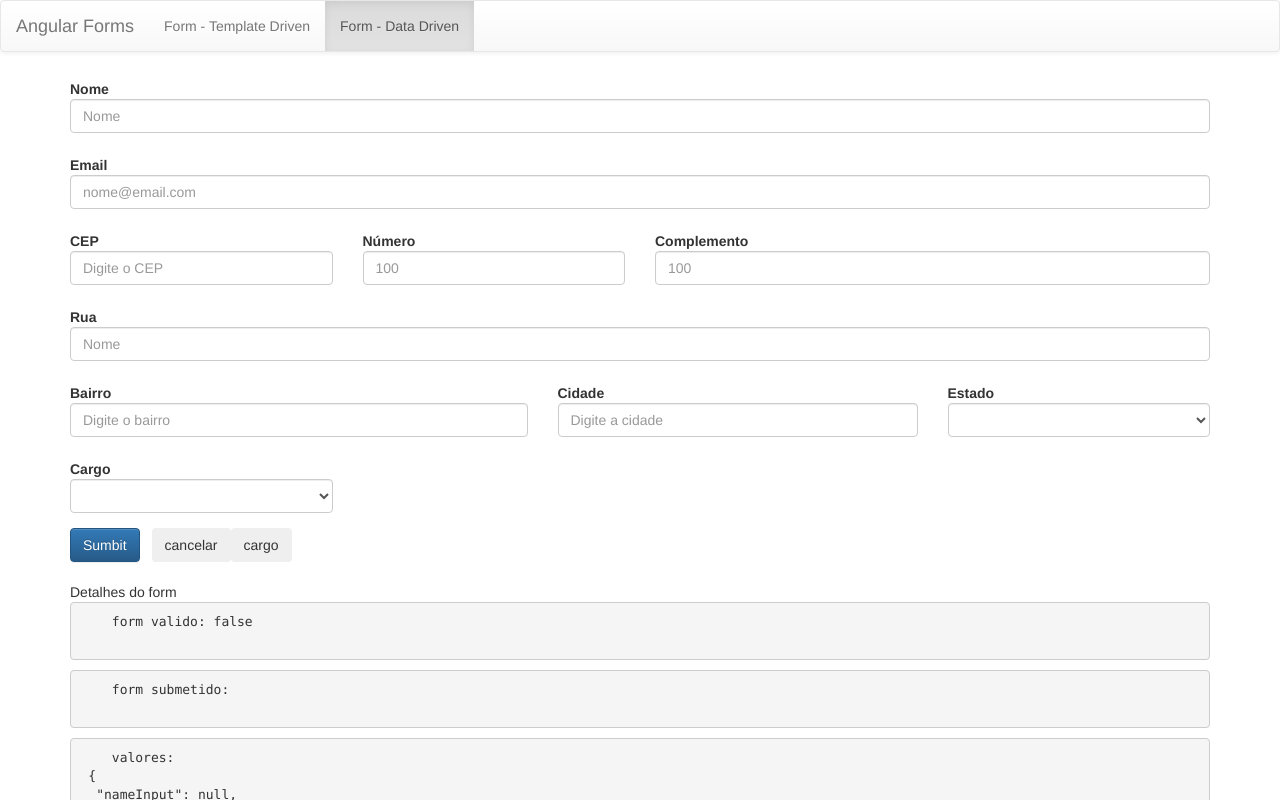
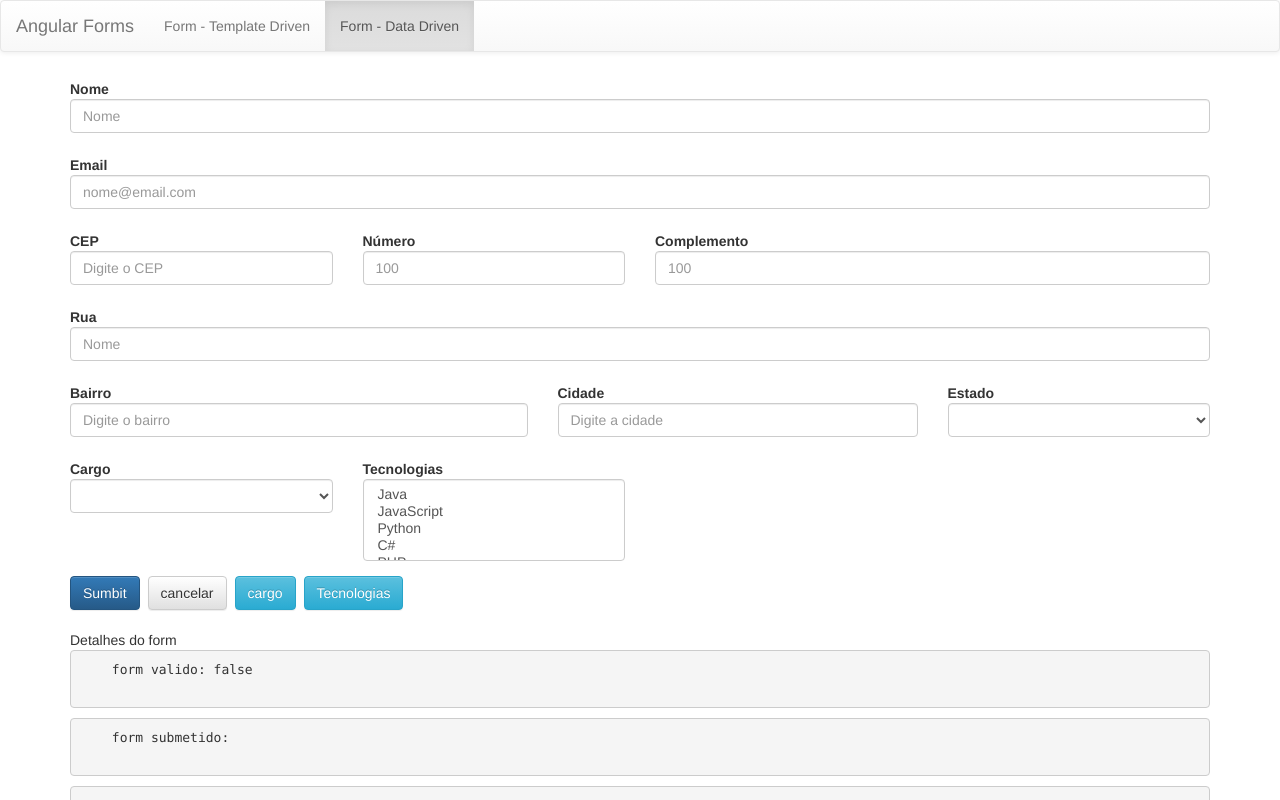
Before and after one commit to vitor-eble/Angular, an Angular app in the folder forms/: page /dataForm in a window 1280 px wide. Shown: the top 800 px of the page. Built offline with nearby package versions, Linux system fonts and the light colour scheme.

Commit message:
aula 104: combobox Multiplo

```diff
--- a/forms/src/app/data-form/data-form.component.css
+++ b/forms/src/app/data-form/data-form.component.css
@@ -0,0 +1,4 @@
+.buttons-actions {
+  display: flex;
+  gap: 8px;
+}
--- a/forms/src/app/data-form/data-form.component.html
+++ b/forms/src/app/data-form/data-form.component.html
@@ -103,16 +103,22 @@
       </option>
     </select>
   </div>
+
+  <div class="col-md-3" [ngClass]="aplicaCssErro('tecnologias')">
+    <label for="tecnologias" class="control-label">Tecnologias</label>
+    <select type="text" class="form-control" id="tecnologias"  placeholder="Digite o estado" formControlName="tecnologias" multiple>
+      <option multiple *ngFor="let tecnologia of tecnologias" [ngValue]="tecnologia.nome" >
+        {{ tecnologia.desc }}
+      </option>
+    </select>
+  </div>
  </div>
 
-  <button type="submit" title="btnSubmit" class="btn btn-primary" style="margin-right: 12px;">
-    Sumbit
-  </button>
-  <button  title="btnSubmit" class="btn " (click)="resetar()">
-    cancelar
-  </button>
-  <button  title="btnSubmit" class="btn " (click)="setCargo()">
-    cargo
-  </button>
+  <div class="buttons-actions">
+    <button type="submit" title="btnSubmit" class="btn btn-primary"> Sumbit </button>
+    <button type="button"  title="btnSubmit" class="btn btn-default" (click)="resetar()"> cancelar </button>
+    <button type="button" title="btnSubmit" class="btn btn-info" (click)="setCargo()">cargo </button>
+    <button type="button" title="btnSubmit" class="btn btn-info" (click)="setTech()">Tecnologias</button>
+  </div>
   <app-form-debug [form]="formulario"></app-form-debug>
 </form>
--- a/forms/src/app/data-form/data-form.component.ts
+++ b/forms/src/app/data-form/data-form.component.ts
@@ -19,6 +19,7 @@ export class DataFormComponent {
   //estados: Estadobr[] = [];
   estados!: Observable<Estadobr[]>;
   cargos: any[] = [];
+  tecnologias: any[] = [];
 
   constructor(
     private formBuilder: FormBuilder,
@@ -28,10 +29,9 @@ export class DataFormComponent {
   ) { }
 
   ngOnInit() {
-
     this.estados = this.dropdownService.getEstadosBr();
-
     this.cargos = this.dropdownService.getCargos();
+    this.tecnologias = this.dropdownService.getTecnologias();
 
     // this.dropdownService.getEstadosBr().subscribe((dados: any) => {
     //   this.estados = dados;
@@ -51,6 +51,7 @@ export class DataFormComponent {
         estadoInput: [null, Validators.required],
       }),
       cargo: [null],
+      tecnologias: [null],
     });
 
     // this.formulario = new FormGroup({
@@ -186,6 +187,10 @@ export class DataFormComponent {
     this.formulario.get('cargo')?.setValue(cargo);
   }
 
+  setTech(){
+    this.formulario.get('tecnologias')?.setValue(['Java', 'PHP']);
+  }
+
   compararCargos(obj1: any, obj2: any) {
     return obj1 && obj2 ? (obj1.nome === obj2.nome && obj1.nivel === obj2.nivel) : obj1 === obj2;
 
--- a/forms/src/app/shared/services/dropdown.service.ts
+++ b/forms/src/app/shared/services/dropdown.service.ts
@@ -1,3 +1,4 @@
+import { Estadobr } from './../models/estado-br';
 import { HttpClient, HttpResponse } from '@angular/common/http';
 import { Injectable } from '@angular/core';
 import { map, Observable } from 'rxjs';
@@ -10,7 +11,7 @@ export class DropdownService {
   constructor(private http: HttpClient) { }
 
   getEstadosBr(): Observable<any> {
-    return this.http.get('assets/dados/estadosbr.json')
+    return this.http.get<Estadobr[]>('assets/dados/estadosbr.json')
   }
 
   getCargos(){
@@ -20,4 +21,18 @@ export class DropdownService {
       { nome: 'Dev', nivel: 'Senior', desc: 'Dev Sr' },
     ]
   }
+
+  getTecnologias(){
+    return [
+      { nome: 'Java', desc: 'Java' },
+      { nome: 'JavaScript', desc: 'JavaScript' },
+      { nome: 'Python', desc: 'Python' },
+      { nome: 'C#', desc: 'C#' },
+      { nome: 'PHP', desc: 'PHP' },
+      { nome: 'Ruby', desc: 'Ruby' },
+      { nome: 'C++', desc: 'C++' },
+      { nome: 'Swift', desc: 'Swift' },
+      { nome: 'Go', desc: 'Go' },
+    ]
+  }
 }
```
